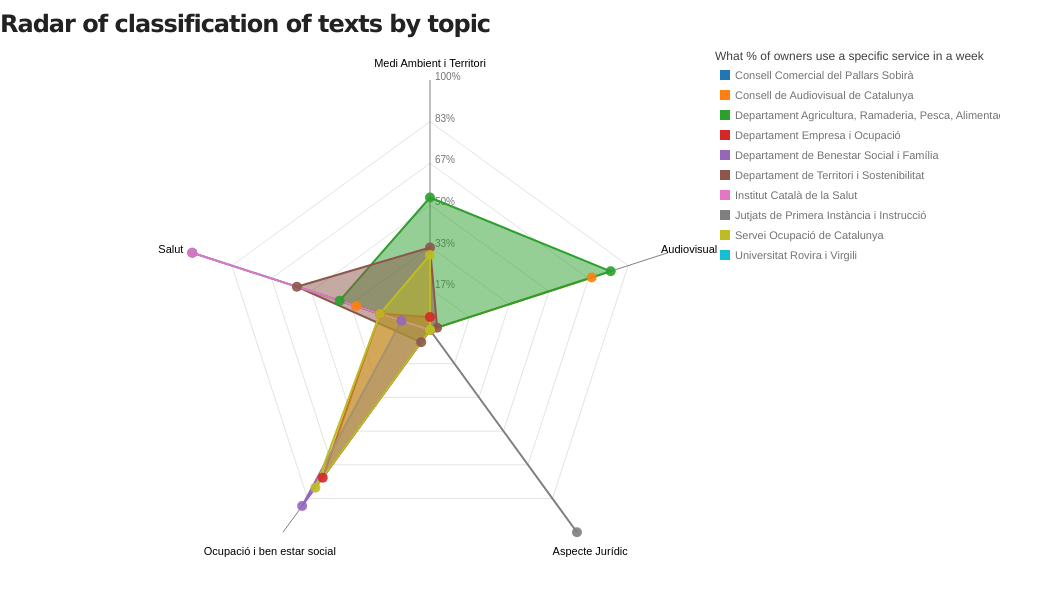
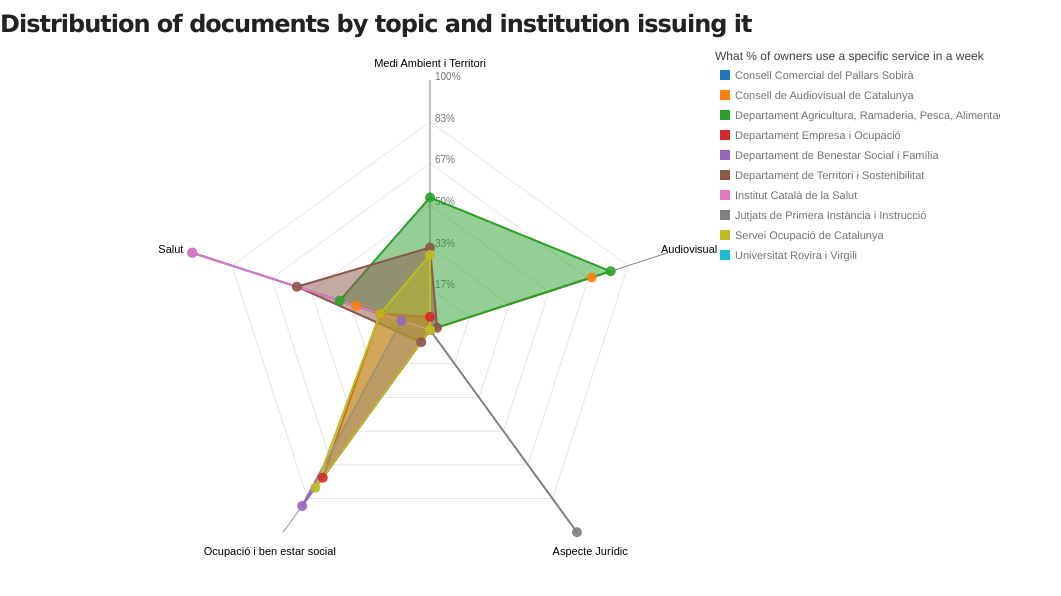
Before and after one commit to open-dogc/open-dogc.github.io, a plain HTML site: page radar.html in a window 1280 px wide. Shown: the whole page, without its empty margins (0-1061 px from the left). Drawn offline with nearby package versions, Linux system fonts and the light colour scheme.

Commit message:
Update radar.html

```diff
--- a/radar.html
+++ b/radar.html
@@ -31,7 +31,7 @@
   </head>
   <body>
     <div id="body">
-    	<h3>Radar of classification of texts by topic</h3>
+    	<h3>Distribution of documents by topic and institution issuing it</h3>
 	  <div id="chart"></div>
     </div>
     <script type="text/javascript" src="script.js"></script>
```
